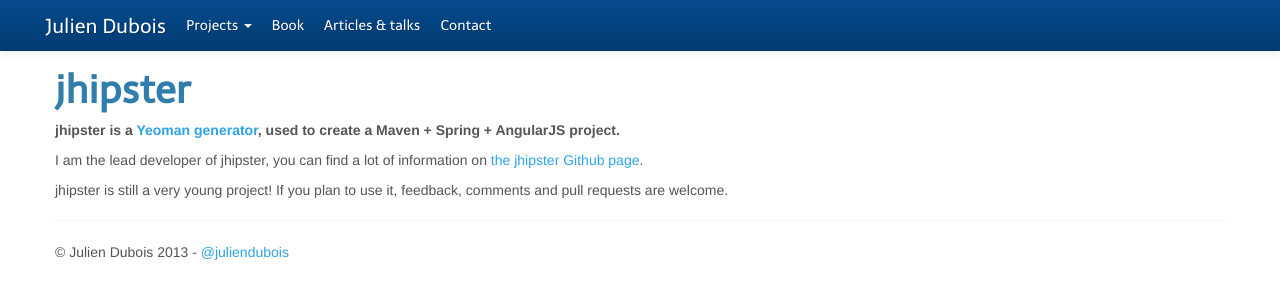
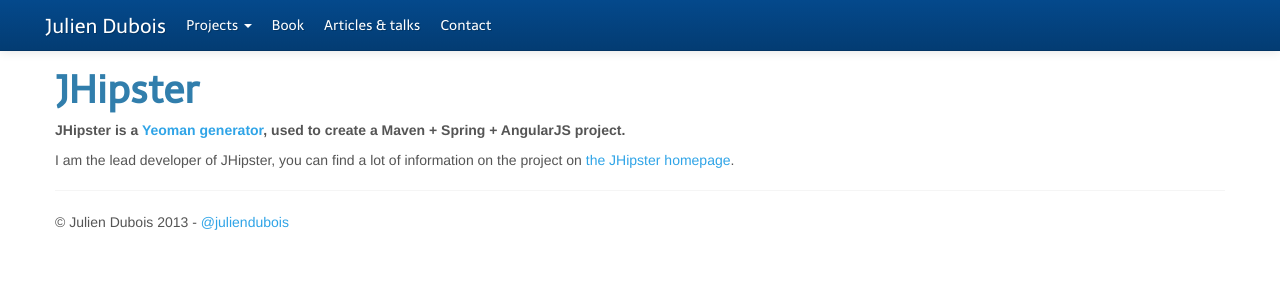
Before and after one commit to jdubois/jdubois.github.com, a Jekyll site: the page built from jhipster.html, in a window 1280 px wide. Shown: the top 300 px of the page. Built offline with Jekyll 4.4.1, drawn with Linux system fonts in a browser that asks for light colours; nearby versions of some CDN libraries; Markdown is read by kramdown in place of the engine named in the settings.

Commit message:
Link to the new JHipster homepage

```diff
--- a/jhipster.html
+++ b/jhipster.html
@@ -1,18 +1,14 @@
 ---
 layout: default
-title: jhipster
+title: JHipster
 ---
 
-<h1>jhipster</h1>
+<h1>JHipster</h1>
 
 <p>
-  <b>jhipster is a <a href="http://yeoman.io" target="_blank">Yeoman generator</a>, used to create a Maven + Spring + AngularJS project.</b>
+  <b>JHipster is a <a href="http://yeoman.io" target="_blank">Yeoman generator</a>, used to create a Maven + Spring + AngularJS project.</b>
 </p>
 
 <p>
-  I am the lead developer of jhipster, you can find a lot of information on <a href="https://github.com/jdubois/generator-jhipster" target="_blank">the jhipster Github page</a>.
+  I am the lead developer of JHipster, you can find a lot of information on the project on <a href="http://jhipster.github.io/" target="_blank">the JHipster homepage</a>.
 </p>
-
-<p>
-	jhipster is still a very young project! If you plan to use it, feedback, comments and pull requests are welcome.
-</p>
```
